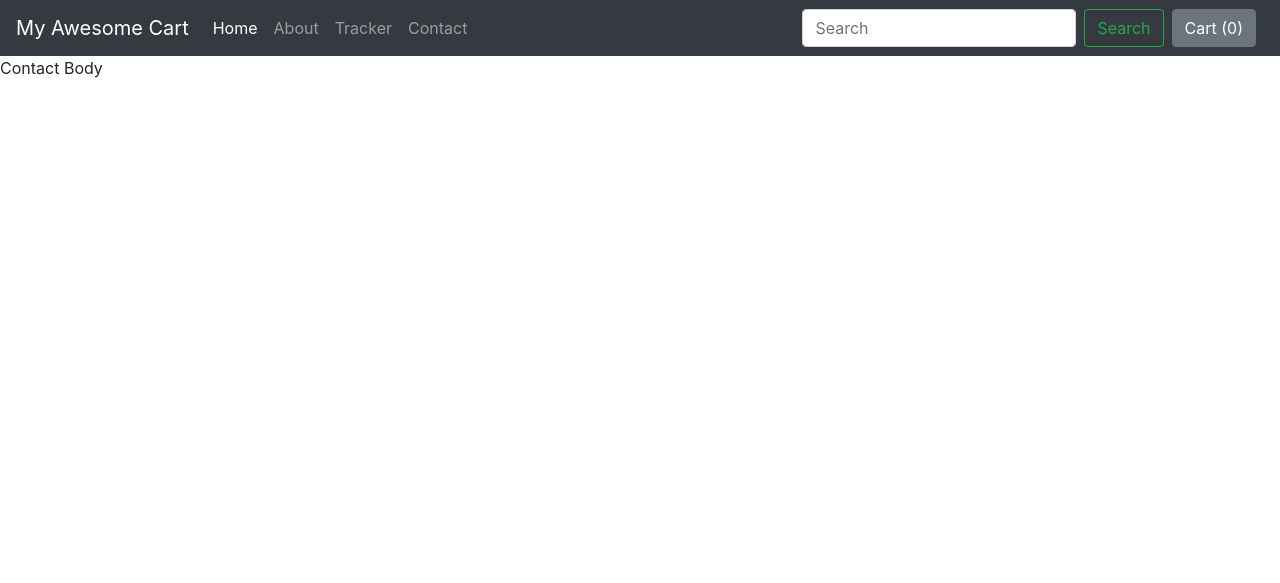
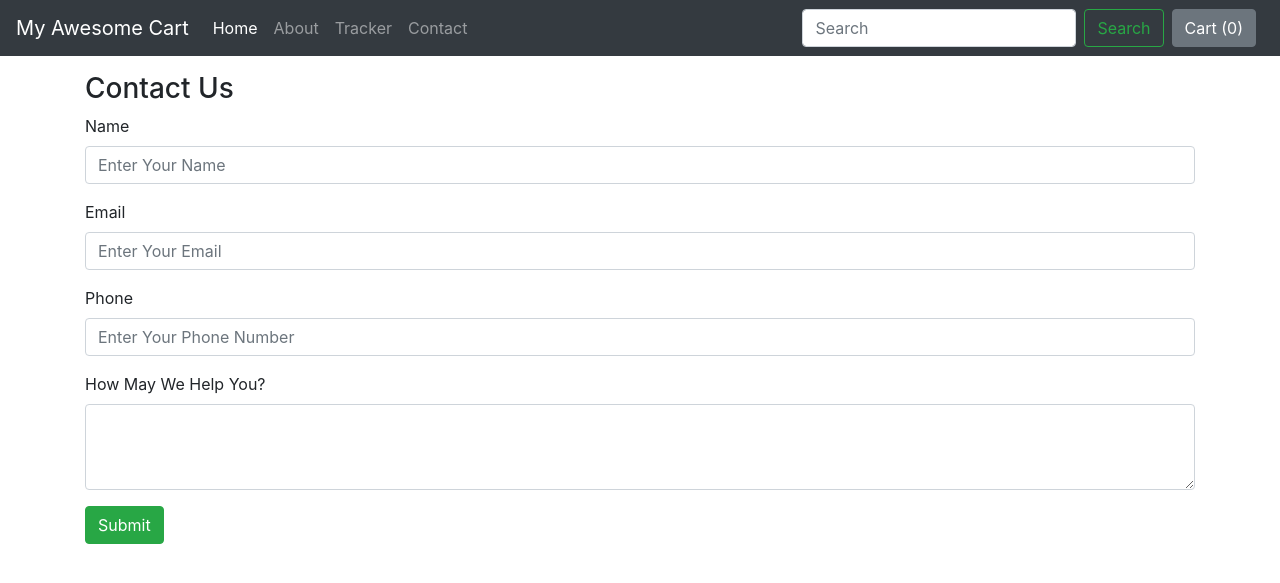
Before and after one commit to JenishLunagariya/Python_Files, a Django app: template MyCart/shop/templates/shop/contact.html in a window 1280 px wide. Shown: the top 583 px of the page. Run offline with Django 4.2, Linux system fonts and the light colour scheme; the template is opened without the code that fills it, so the values that code supplies are empty; some libraries are stand-ins or nearby versions.

Commit message:
created contact us page

```diff
--- a/MyCart/shop/templates/shop/contact.html
+++ b/MyCart/shop/templates/shop/contact.html
@@ -1,4 +1,30 @@
 {% extends 'shop/basic.html' %}
 
-{% block title%} Contact {% endblock %}
-{% block body %} Contact Body {% endblock %}
+{% block title%} Contact Us - My Awesome Cart{% endblock %}
+{% block body %}
+<div class="container my-3">
+    <h3>Contact Us</h3>
+    <form action="/shop/contact/" method="post">{% csrf_token %}
+  <div class="form-group">
+    <label for="name">Name</label>
+    <input type="text" class="form-control" id="name" name='name' placeholder="Enter Your Name">
+  </div>
+  <div class="form-group">
+    <label for="name">Email</label>
+    <input type="email" class="form-control" id="email" name='email' placeholder="Enter Your Email">
+  </div>
+
+    <div class="form-group">
+    <label for="name">Phone</label>
+    <input type="tel" class="form-control" id="phone" name='phone' placeholder="Enter Your Phone Number">
+  </div>
+
+
+   <div class="form-group">
+    <label for="desc">How May We Help You?</label>
+    <textarea class="form-control" id="desc" name='desc' rows="3"></textarea>
+  </div>
+        <button type="submit" class="btn btn-success">Submit</button>
+</form>
+</div>
+{% endblock %}
```
